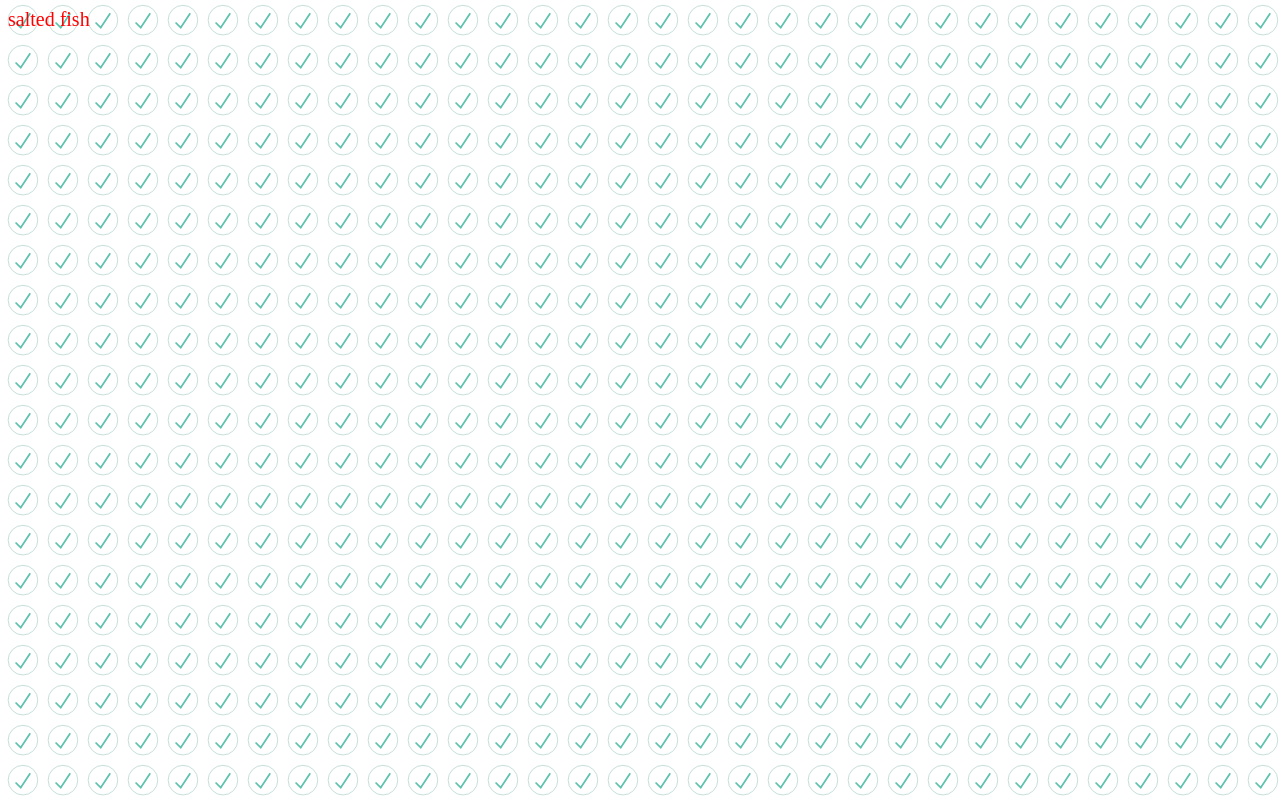
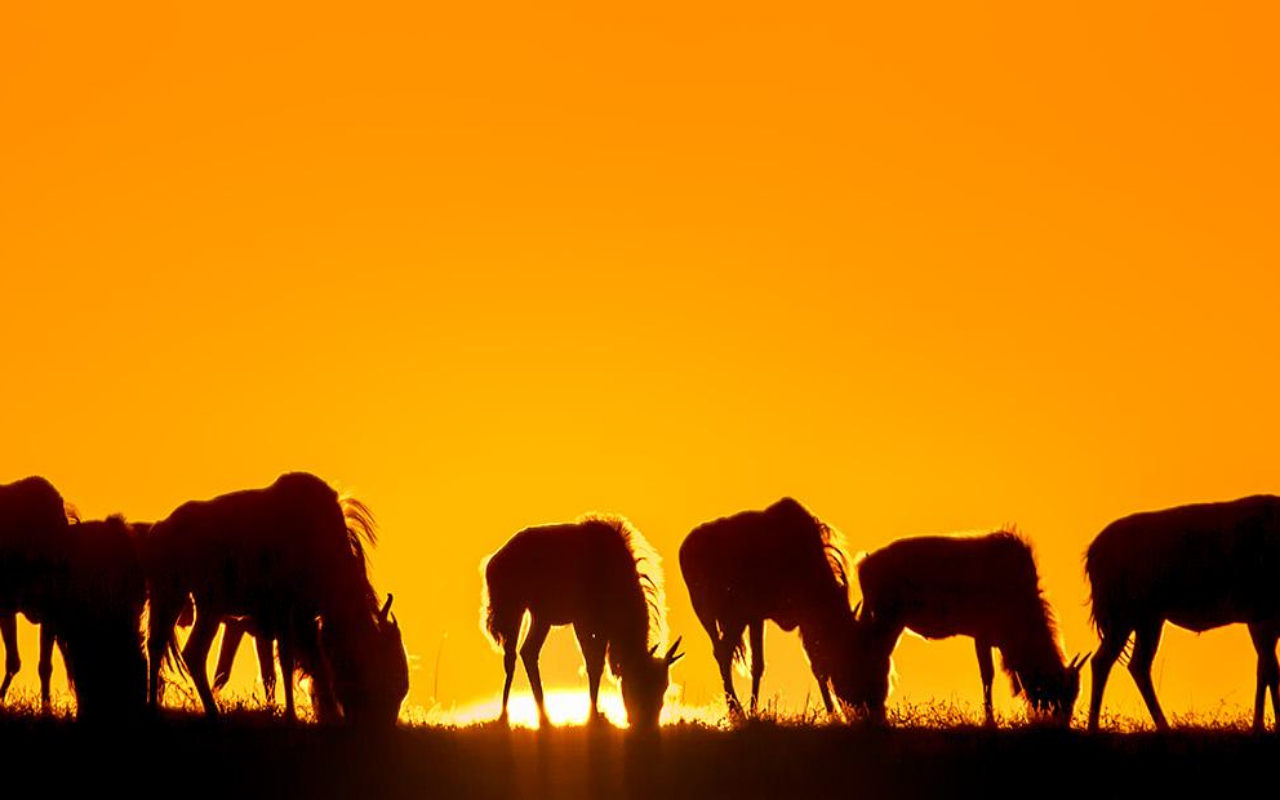
Before and after one commit to wuyao20/vue-todo, a Vue app: page / in a window 1280 px wide. Built offline with nearby package versions, Linux system fonts and the light colour scheme; the HTML template or start-up script is replaced by a standard one.

Commit message:
todo页面开发-1

```diff
--- a/src/app.vue
+++ b/src/app.vue
@@ -1,6 +1,6 @@
 <template>
-  <div id='text'>
-    {{text}}
+  <div id='app'>
+
   </div>
 </template>
 
@@ -15,7 +15,5 @@
 </script>
 
 <style scoped>
- #text{
-   color:red;
- }
+
 </style>
--- a/src/assets/styles/test-stylus.styl
+++ /dev/null
@@ -1,2 +0,0 @@
-body
-  font-size 20px
--- a/src/assets/styles/test.css
+++ /dev/null
@@ -1,4 +0,0 @@
-body {
-  color: red;
-  background-image: url('../images/done.svg')
-}
--- a/src/index.js
+++ b/src/index.js
@@ -1,9 +1,7 @@
 import Vue from 'vue'
 import App from './app.vue'
+import './assets/styles/global.styl'
 
-import './assets/styles/test.css'
-import './assets/images/bg.jpeg'
-import './assets/styles/test-stylus.styl'
 
 const root = document.createElement('div')
 document.body.appendChild(root)
```
Also changed, not shown: src/todo/footer.jsx (added), src/todo/header.vue (added), src/todo/item.vue (added), src/todo/tabs.vue (added), src/todo/todo.vue (added).
